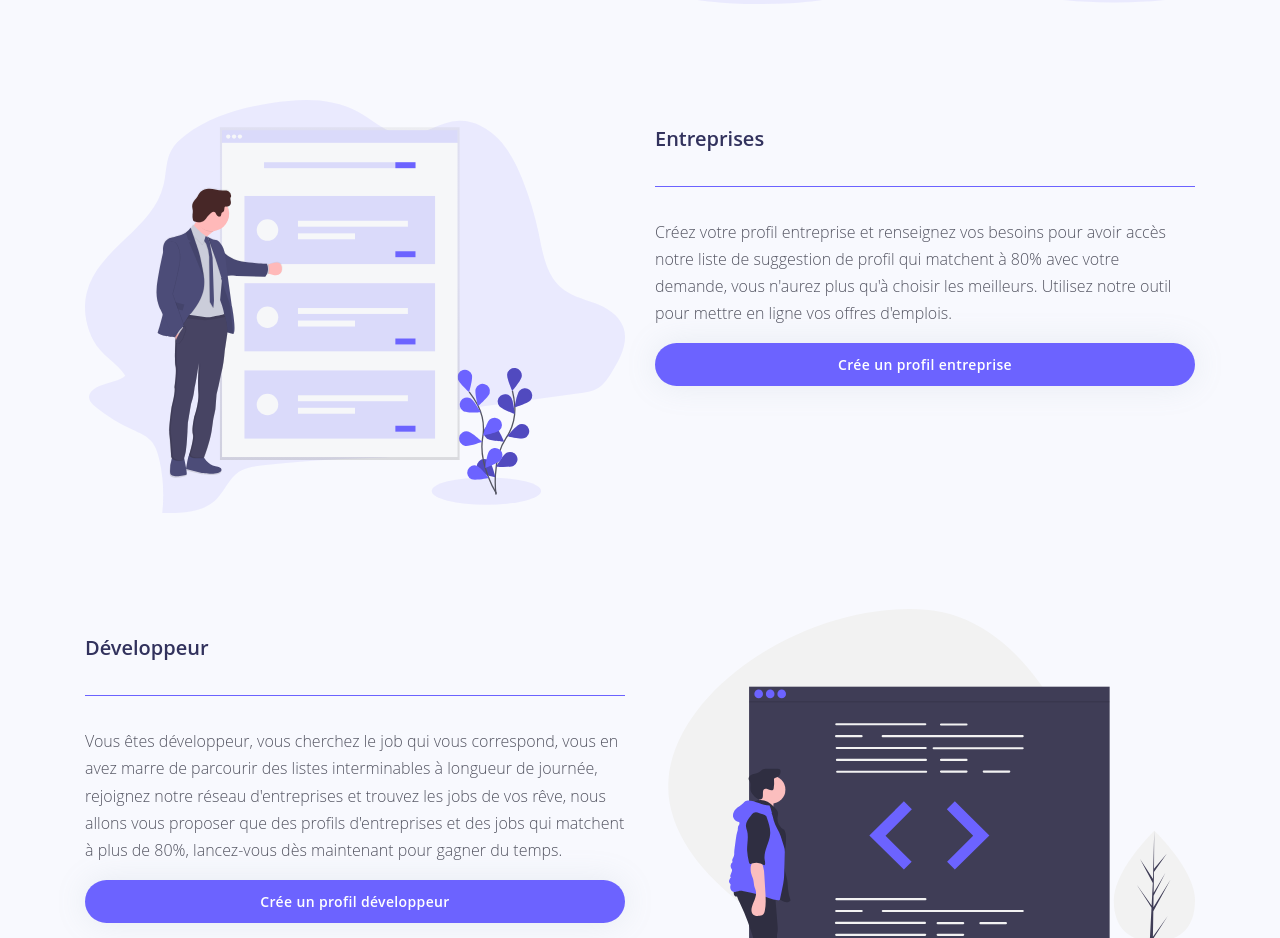
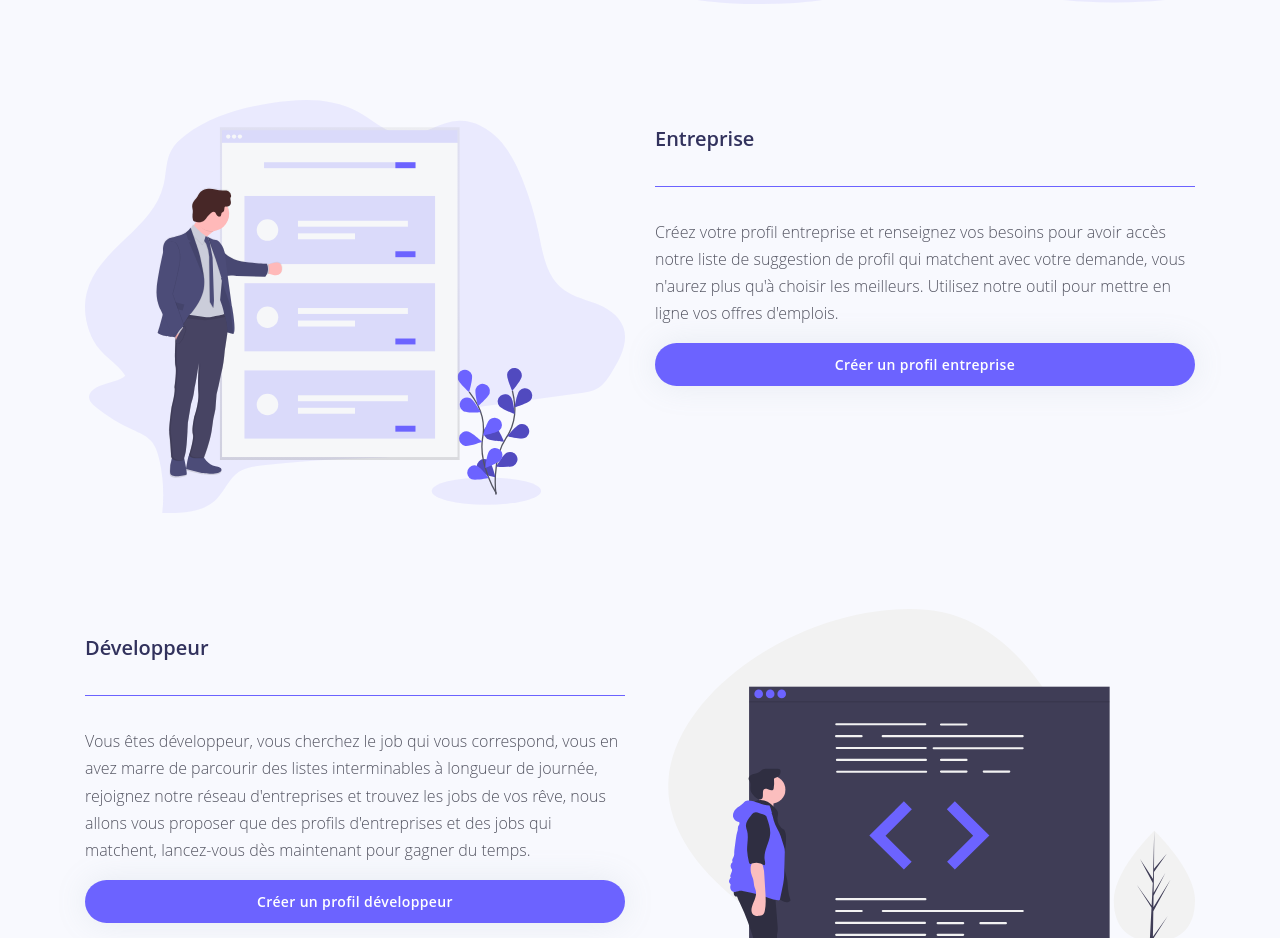
Before and after one commit to Armand-Bpp/dev_matching_front, a React (Create React App) app: page / in a window 1280 px wide. Shown: the part 1094-2032 px from the top of the page. Built offline with nearby package versions, Linux system fonts and the light colour scheme.

Commit message:
pull you

```diff
--- a/src/components/matching/CardMat.js
+++ b/src/components/matching/CardMat.js
@@ -28,7 +28,7 @@ class Card extends React.Component {
                             <div class="card-body">
                                 <div className="row">
                                     <div  className="profil col-12 col-md-4 col-lg-3">
-                                        <img className="shadow  img-fluid text-center" alt="" src="img/dev.png"/>
+                                        <img className="shadow  img-fluid text-center" alt="" src={this.props.picture}/>
                                     </div>
                                     <div  className="col-lg-6 col-12 col-md-6">
                                         <h3 className="card-text">{this.props.companyName}</h3>
@@ -36,7 +36,7 @@ class Card extends React.Component {
                                         <h4 className="card-title">{this.props.title}</h4>
                                         <ul className="list-unstyled list-inline">
                                             <li className="list-inline-item"><h5 className="card-text"><i class="fas fa-clipboard-list"></i> {this.props.contract}</h5></li>
-                                            <li className="list-inline-item ml-2"><h5 className="card-text"><i class="far fa-calendar-alt"></i> {this.props.date}</h5></li>
+                                            <li className="list-inline-item ml-2"><h5 className="card-text"><i class="far fa-calendar-alt"></i> 19/02/2020</h5></li>
                                         </ul>
                                         {/* {this.renderSkills()} */}
                                     </div>
--- a/src/components/pages/Matching.js
+++ b/src/components/pages/Matching.js
@@ -62,7 +62,7 @@ class Matching extends React.Component{
                  data={listMat.date}
                  score={listMat.score}
                  typeId={listMat.typeId}
-                 created= {listMat.created}
+                //  created= {listMat.created}
 
                 //  userId={offerDetail.userId}
                  companyName={offerDetail.companyName}
@@ -71,6 +71,8 @@ class Matching extends React.Component{
                  contract={offerDetail.contract}
                  date={offerDetail.date}
                  skills= {offerDetail.skills}
+                 picture= {offerDetail.picture}
+                 created= {offerDetail.created}
 
                  userId={listMat.userId}
                 //  companyName={listMat.companyName}
--- a/src/layouts/Home.js
+++ b/src/layouts/Home.js
@@ -76,16 +76,16 @@ class Home extends React.Component {
                       <img className="img-fluid" src="img/entreprise.svg" />
                   </div>
                   <div className="col-12 col-md-6 col-lg-6 mt-5 pt-5">
-                      <h2 className="mt-4">Entreprises</h2>
+                      <h2 className="mt-4">Entreprise</h2>
                       <hr className="ligne" />
                       <p>
                       Créez votre profil entreprise et renseignez vos
                       besoins pour avoir accès notre liste de suggestion
-                      de profil qui matchent à 80% avec votre demande,
+                      de profil qui matchent avec votre demande,
                       vous n'aurez plus qu'à choisir les meilleurs. Utilisez
                       notre outil pour mettre en ligne vos offres d'emplois.
                       </p>
-                      <button type="button" className="btn join  btn-lg  btn-block shadow">Crée un profil entreprise</button>
+                      <button type="button" className="btn join  btn-lg  btn-block shadow">Créer un profil entreprise</button>
                   </div>
               </div>
               <div className="row" id="dev">
@@ -98,10 +98,10 @@ class Home extends React.Component {
                       listes interminables à longueur de journée, rejoignez
                       notre réseau d'entreprises et trouvez les jobs de vos
                       rêve, nous allons vous proposer que des profils
-                      d'entreprises et des jobs qui matchent à plus de 80%,
+                      d'entreprises et des jobs qui matchent,
                       lancez-vous dès maintenant pour gagner du temps.
                       </p>
-                      <button type="button" className="btn join btn-lg btn-block shadow">Crée un profil développeur</button>
+                      <button type="button" className="btn join btn-lg btn-block shadow">Créer un profil développeur</button>
                   </div>
                   <div className="col-12 col-md-6 col-lg-6 mt-5 pt-5">
                       <img className="img-fluid" src="img/dev.svg" />
```
